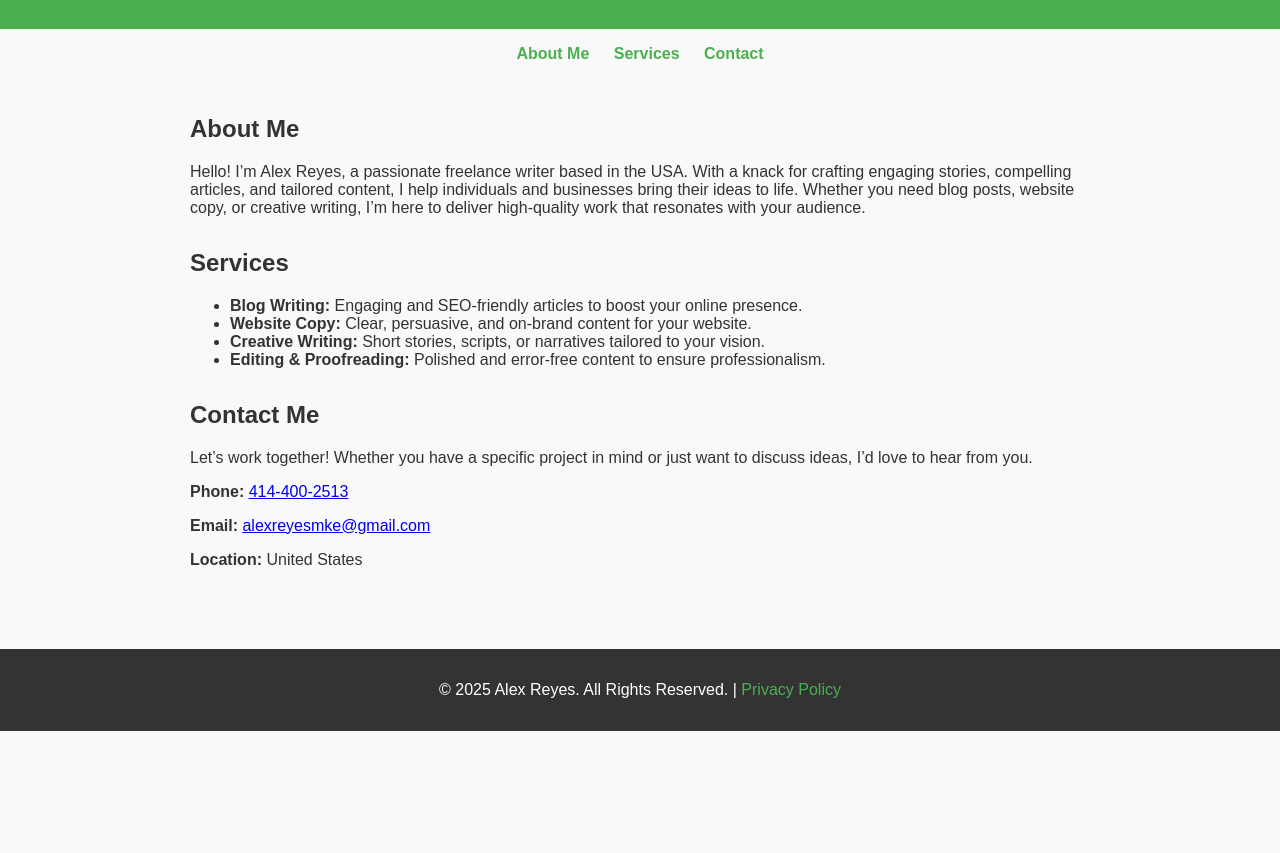
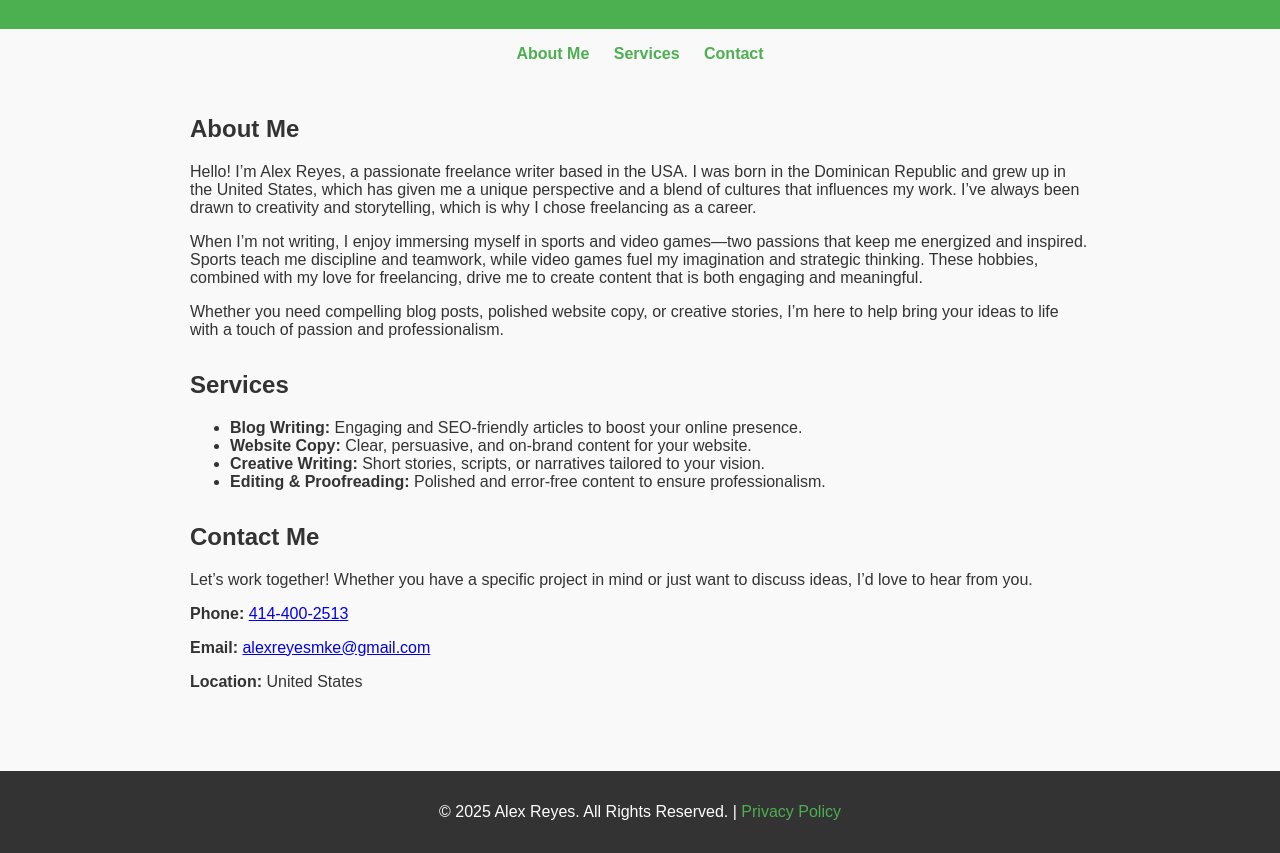
Before and after one commit to alexreyesmke/freelance-website, a plain HTML site: page index.html in a window 1280 px wide. Shown: the part 90-943 px from the top of the page. Before the commit the page ends 821 px from the top, so only its background shows below. Drawn offline with Linux system fonts and the light colour scheme.

Commit message:
Update index.html

```diff
--- a/index.html
+++ b/index.html
@@ -75,7 +75,10 @@
 <div class="container">
     <section id="about">
         <h2>About Me</h2>
-        <p>Hello! I’m Alex Reyes, a passionate freelance writer based in the USA. With a knack for crafting engaging stories, compelling articles, and tailored content, I help individuals and businesses bring their ideas to life. Whether you need blog posts, website copy, or creative writing, I’m here to deliver high-quality work that resonates with your audience.</p>
+        <p>Hello! I’m Alex Reyes, a passionate freelance writer based in the USA. I was born in the Dominican Republic and grew up in the United States, which has given me a unique perspective and a blend of cultures that influences my work. I’ve always been drawn to creativity and storytelling, which is why I chose freelancing as a career.
+        </p>
+        <p>When I’m not writing, I enjoy immersing myself in sports and video games—two passions that keep me energized and inspired. Sports teach me discipline and teamwork, while video games fuel my imagination and strategic thinking. These hobbies, combined with my love for freelancing, drive me to create content that is both engaging and meaningful.</p>
+        <p>Whether you need compelling blog posts, polished website copy, or creative stories, I’m here to help bring your ideas to life with a touch of passion and professionalism.</p>
     </section>
 
     <section id="services">
```
